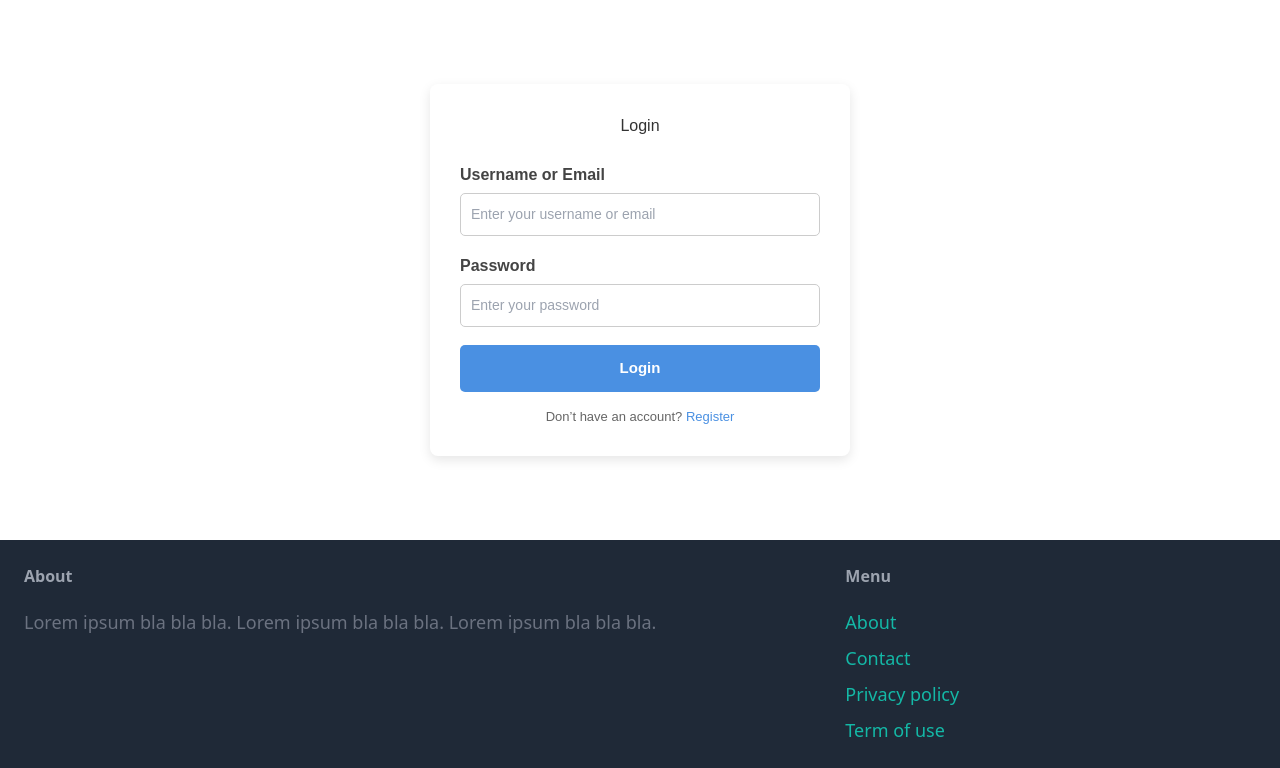
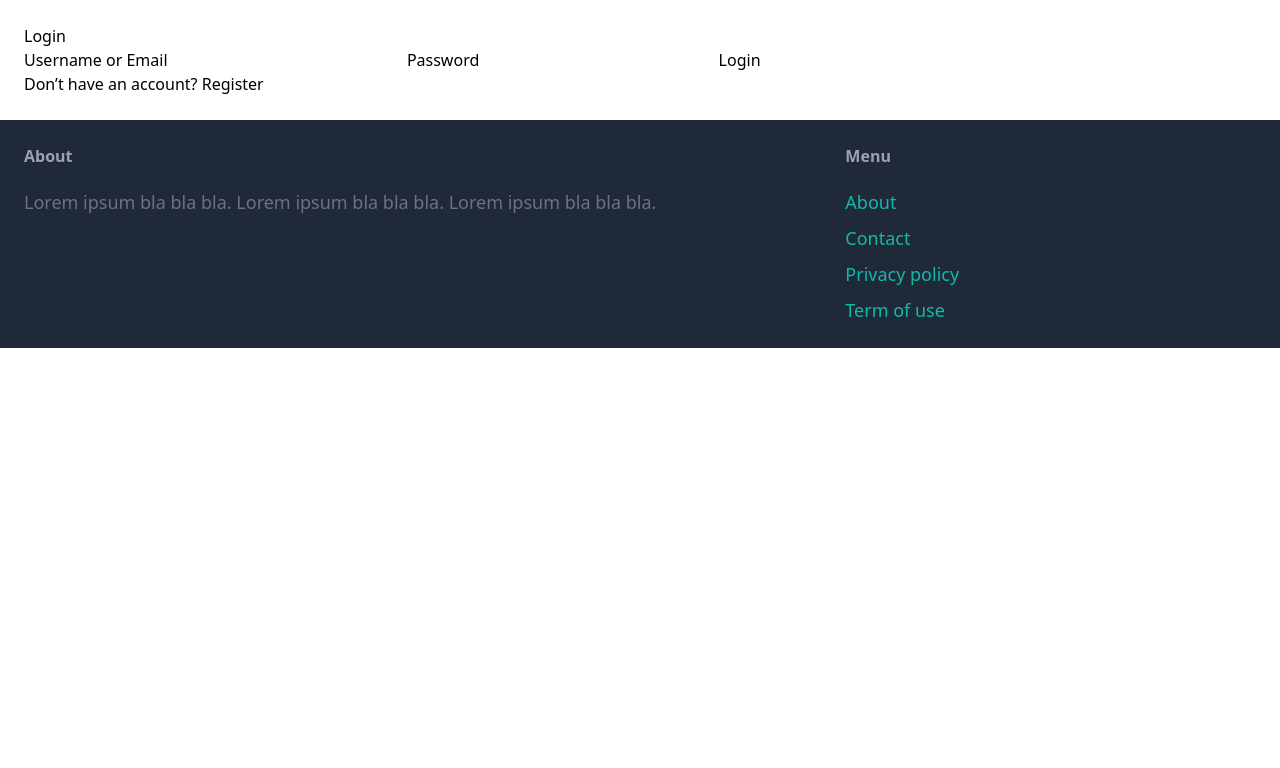
Before and after one commit to tshihab07/Online-Shopping, a Django app: page /login/ in a window 1280 px wide. Shown: the part 77-845 px from the top of the page. After the commit the page ends 425 px from the top, so only its background shows below. Run offline with Django 5.2, Linux system fonts and the light colour scheme; some libraries are stand-ins or nearby versions.

Commit message:
efactor(template): remove inline styles

```diff
--- a/templates/login.html
+++ b/templates/login.html
@@ -3,107 +3,23 @@
 {% block title %}Login{% endblock %}
 
 {% block content %}
-<style>
-    .login-container {
-        max-width: 420px;
-        margin: 60px auto;
-        padding: 30px;
-        background-color: #ffffff;
-        border-radius: 8px;
-        box-shadow: 0 4px 12px rgba(0, 0, 0, 0.1);
-        font-family: Arial, sans-serif;
-    }
-
-    .login-container h1 {
-        text-align: center;
-        margin-bottom: 25px;
-        color: #333;
-    }
-
-    .login-container label {
-        display: block;
-        margin-bottom: 6px;
-        font-weight: 600;
-        color: #444;
-    }
-
-    .login-container input {
-        width: 100%;
-        padding: 10px;
-        margin-bottom: 18px;
-        border: 1px solid #ccc;
-        border-radius: 5px;
-        font-size: 14px;
-    }
-
-    .login-container input:focus {
-        outline: none;
-        border-color: #4a90e2;
-    }
-
-    .login-container button {
-        width: 100%;
-        padding: 12px;
-        background-color: #4a90e2;
-        color: #ffffff;
-        border: none;
-        border-radius: 5px;
-        font-size: 15px;
-        font-weight: 600;
-        cursor: pointer;
-    }
-
-    .login-container button:hover {
-        background-color: #357abd;
-    }
-
-    .login-footer {
-        text-align: center;
-        margin-top: 15px;
-        font-size: 13px;
-        color: #666;
-    }
-
-    .login-footer a {
-        color: #4a90e2;
-        text-decoration: none;
-    }
-
-    .login-footer a:hover {
-        text-decoration: underline;
-    }
-</style>
-
-<div class="login-container">
+<div class="form-container">
     <h1>Login</h1>
 
-    <form method="post" action="/login">
+    <form method="post">
+        {% csrf_token %}
+
         <label for="username">Username or Email</label>
-        <input
-            type="text"
-            id="username"
-            name="username"
-            placeholder="Enter your username or email"
-            required
-        >
+        <input type="text" name="username" required>
 
         <label for="password">Password</label>
-        <input
-            type="password"
-            id="password"
-            name="password"
-            placeholder="Enter your password"
-            required
-        >
+        <input type="password" name="password" required>
 
-        <button type="submit">Login</button>
+        <button type="submit" class="btn-primary">Login</button>
     </form>
 
-    <div class="login-footer">
-        <p>
-            Don’t have an account?
-            <a href="{% url 'signup' %}">Register</a>
-        </p>
+    <div class="form-footer">
+        <p>Don’t have an account? <a href="{% url 'signup' %}">Register</a></p>
     </div>
 </div>
 {% endblock %}
```
